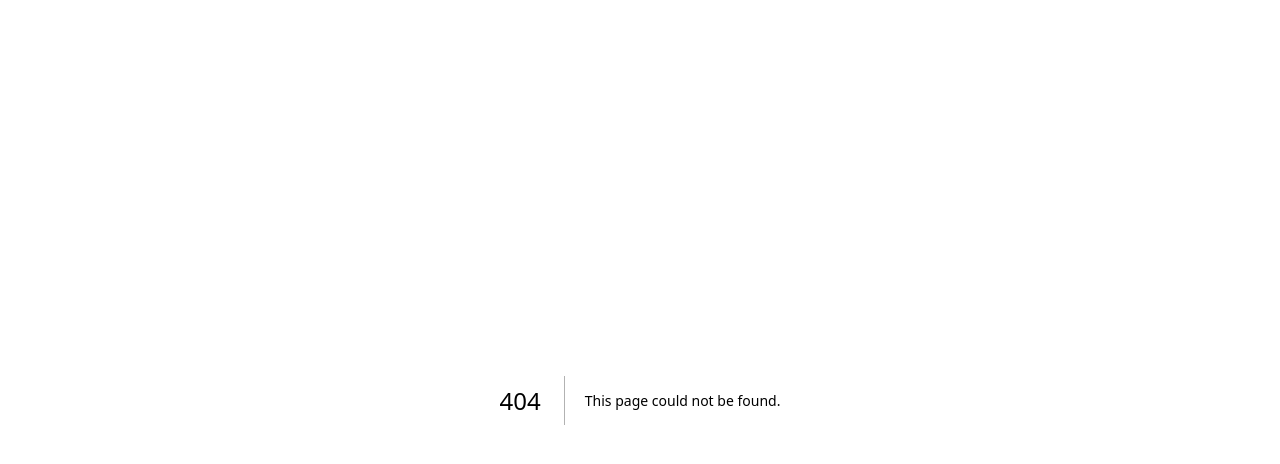
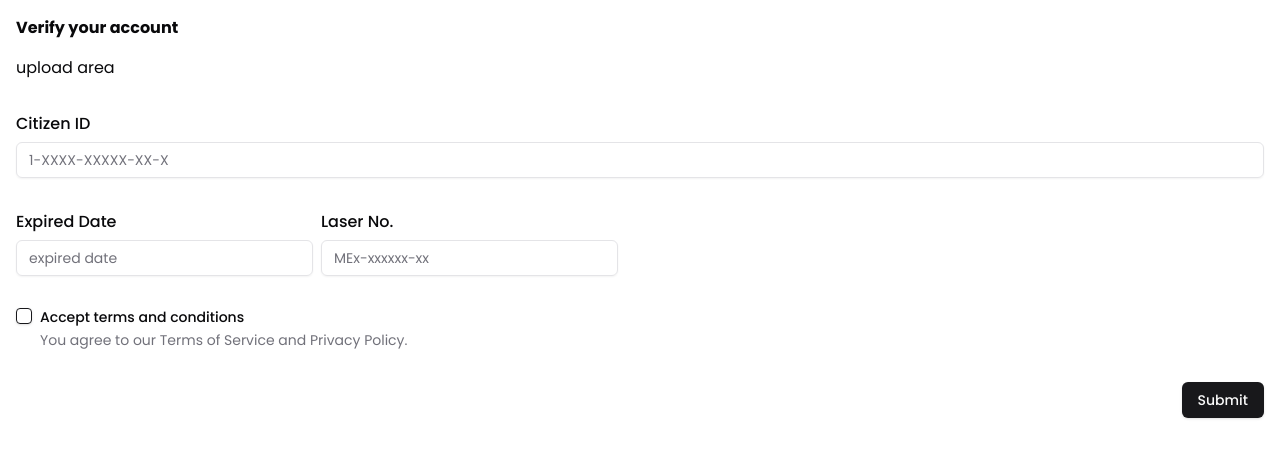
Before and after one commit to CP-RektMart/pic-me-pls-frontend, a Next.js app: page /photographer/verify in a window 1280 px wide. Before the commit this address had no page. Shown: the top 464 px of the page. Built offline with nearby package versions, Linux system fonts and the light colour scheme.

Commit message:
feat: photographer verify page

```diff
--- a/package.json
+++ b/package.json
@@ -10,13 +10,18 @@
     "format": "prettier --write ."
   },
   "dependencies": {
+    "@radix-ui/react-checkbox": "^1.1.3",
+    "@radix-ui/react-label": "^2.1.1",
+    "@radix-ui/react-popover": "^1.1.5",
     "@radix-ui/react-slot": "^1.1.1",
     "class-variance-authority": "^0.7.1",
     "clsx": "^2.1.1",
+    "date-fns": "^4.1.0",
     "lucide-react": "^0.474.0",
     "next": "15.1.6",
     "next-auth": "5.0.0-beta.25",
     "react": "^19.0.0",
+    "react-day-picker": "8.10.1",
     "react-dom": "^19.0.0",
     "tailwind-merge": "^2.6.0",
     "tailwindcss-animate": "^1.0.7"
--- /dev/null
+++ b/src/app/photographer/verify/page.tsx
@@ -0,0 +1,46 @@
+import { Button } from '@/components/ui/button'
+import { Checkbox } from '@/components/ui/checkbox'
+import { Input } from '@/components/ui/input'
+import { Label } from '@/components/ui/label'
+
+export default function Page() {
+  return (
+    <div className='p-4'>
+      <p className='mb-4 font-bold'>Verify your account</p>
+      <div className='flex flex-col gap-8'>
+        <div>upload area</div>
+        <div className='space-y-1.5'>
+          <p className='font-medium'>Citizen ID</p>
+          <Input placeholder='1-XXXX-XXXXX-XX-X' />
+        </div>
+        <div className='flex flex-row gap-2'>
+          <div className='space-y-1.5'>
+            <p className='font-medium'>Expired Date</p>
+            <Input placeholder='expired date' />
+          </div>
+          <div className='space-y-1.5'>
+            <p className='font-medium'>Laser No.</p>
+            <Input placeholder='MEx-xxxxxx-xx' />
+          </div>
+        </div>
+        <div>
+          <div className='flex space-x-2'>
+            <Checkbox id='terms' />
+            <div className='flex flex-col space-y-1.5 leading-none'>
+              <Label
+                htmlFor='terms'
+                className='mt-0.5 text-sm font-medium leading-none'
+              >
+                Accept terms and conditions
+              </Label>
+              <p className='text-sm text-zinc-500'>
+                You agree to our Terms of Service and Privacy Policy.
+              </p>
+            </div>
+          </div>
+        </div>
+        <Button className='self-end'>Submit</Button>
+      </div>
+    </div>
+  )
+}
--- /dev/null
+++ b/src/components/ui/checkbox.tsx
@@ -0,0 +1,30 @@
+"use client"
+
+import * as React from "react"
+import * as CheckboxPrimitive from "@radix-ui/react-checkbox"
+import { Check } from "lucide-react"
+
+import { cn } from "@/lib/utils"
+
+const Checkbox = React.forwardRef<
+  React.ElementRef<typeof CheckboxPrimitive.Root>,
+  React.ComponentPropsWithoutRef<typeof CheckboxPrimitive.Root>
+>(({ className, ...props }, ref) => (
+  <CheckboxPrimitive.Root
+    ref={ref}
+    className={cn(
+      "peer h-4 w-4 shrink-0 rounded-sm border border-primary shadow focus-visible:outline-none focus-visible:ring-1 focus-visible:ring-ring disabled:cursor-not-allowed disabled:opacity-50 data-[state=checked]:bg-primary data-[state=checked]:text-primary-foreground",
+      className
+    )}
+    {...props}
+  >
+    <CheckboxPrimitive.Indicator
+      className={cn("flex items-center justify-center text-current")}
+    >
+      <Check className="h-4 w-4" />
+    </CheckboxPrimitive.Indicator>
+  </CheckboxPrimitive.Root>
+))
+Checkbox.displayName = CheckboxPrimitive.Root.displayName
+
+export { Checkbox }
--- /dev/null
+++ b/src/components/ui/input.tsx
@@ -0,0 +1,22 @@
+import * as React from "react"
+
+import { cn } from "@/lib/utils"
+
+const Input = React.forwardRef<HTMLInputElement, React.ComponentProps<"input">>(
+  ({ className, type, ...props }, ref) => {
+    return (
+      <input
+        type={type}
+        className={cn(
+          "flex h-9 w-full rounded-md border border-input bg-transparent px-3 py-1 text-base shadow-sm transition-colors file:border-0 file:bg-transparent file:text-sm file:font-medium file:text-foreground placeholder:text-muted-foreground focus-visible:outline-none focus-visible:ring-1 focus-visible:ring-ring disabled:cursor-not-allowed disabled:opacity-50 md:text-sm",
+          className
+        )}
+        ref={ref}
+        {...props}
+      />
+    )
+  }
+)
+Input.displayName = "Input"
+
+export { Input }
--- /dev/null
+++ b/src/components/ui/label.tsx
@@ -0,0 +1,26 @@
+"use client"
+
+import * as React from "react"
+import * as LabelPrimitive from "@radix-ui/react-label"
+import { cva, type VariantProps } from "class-variance-authority"
+
+import { cn } from "@/lib/utils"
+
+const labelVariants = cva(
+  "text-sm font-medium leading-none peer-disabled:cursor-not-allowed peer-disabled:opacity-70"
+)
+
+const Label = React.forwardRef<
+  React.ElementRef<typeof LabelPrimitive.Root>,
+  React.ComponentPropsWithoutRef<typeof LabelPrimitive.Root> &
+    VariantProps<typeof labelVariants>
+>(({ className, ...props }, ref) => (
+  <LabelPrimitive.Root
+    ref={ref}
+    className={cn(labelVariants(), className)}
+    {...props}
+  />
+))
+Label.displayName = LabelPrimitive.Root.displayName
+
+export { Label }
```
Also changed, not shown: 1 other file (tests, documents, lock files or other folders).
